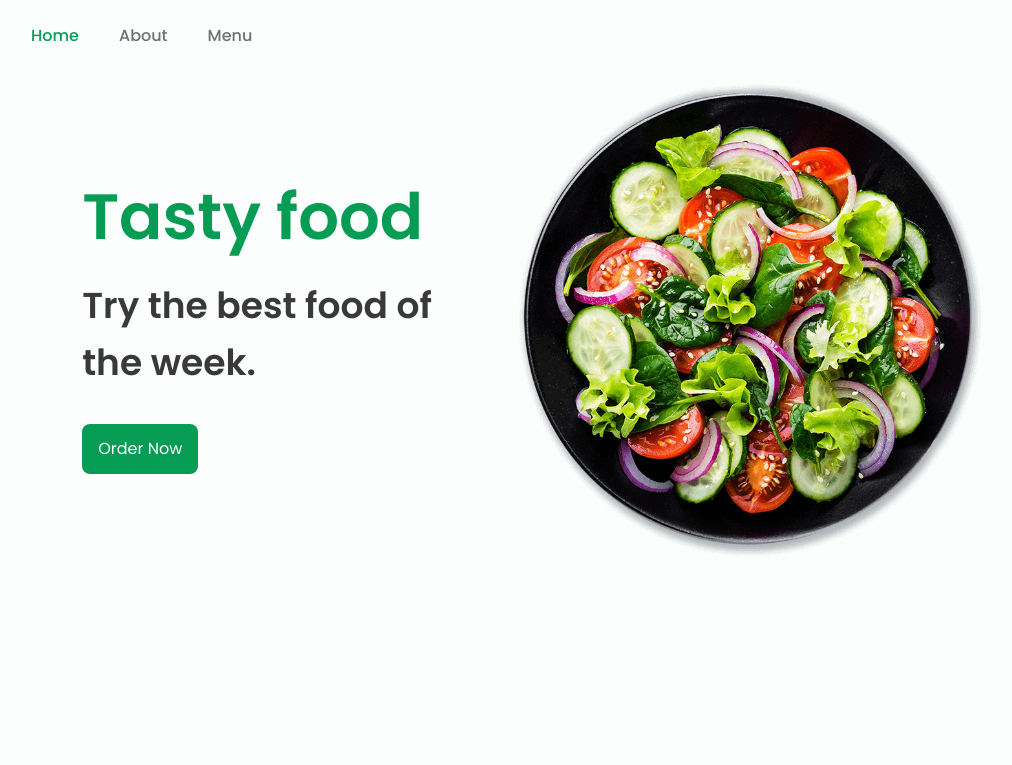
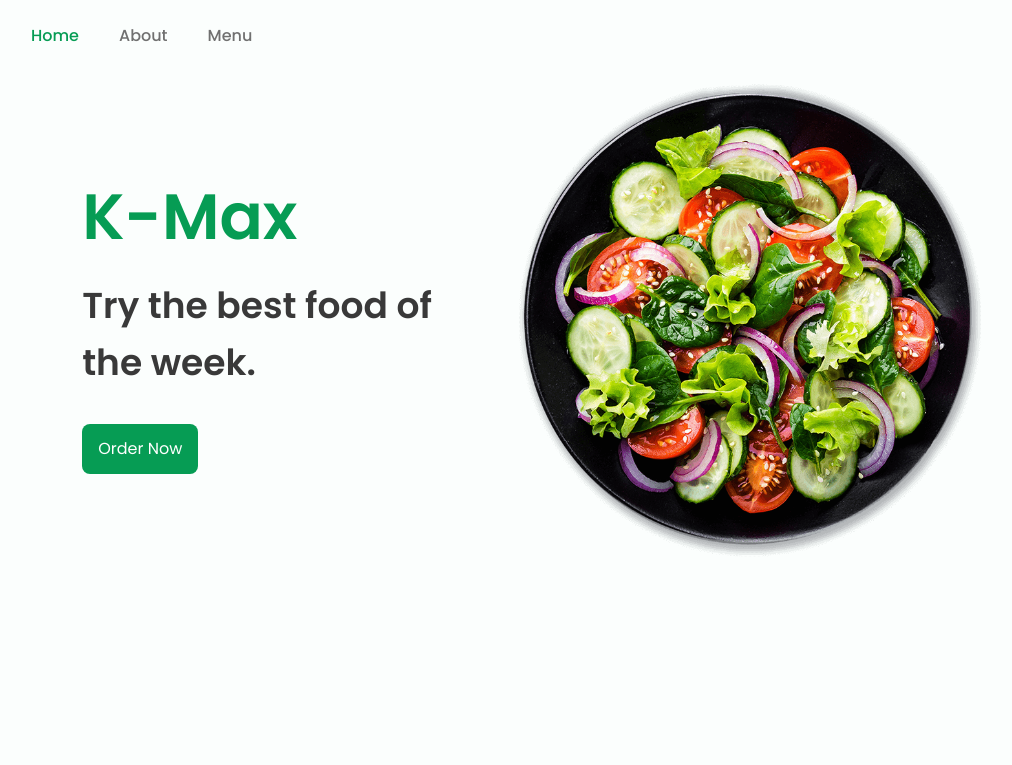
Before and after one commit to kiramerodi/kdgonzales-pwa, a plain HTML site: page index.html in a window 1280 px wide. Shown: the top 765 px of the page, without its empty margins (137-1149 px from the left). Drawn offline with nearby package versions, Linux system fonts and the light colour scheme.

Commit message:
Update index.html

```diff
--- a/index.html
+++ b/index.html
@@ -49,7 +49,7 @@
             <section class="home" id="home">
                 <div class="home__container bd-container bd-grid">
                     <div class="home__data">
-                        <h1 class="home__title">Tasty food</h1>
+                        <h1 class="home__title">K-Max</h1>
                         <h2 class="home__subtitle">Try the best food of <br> the week.</h2>
                         <a href="#" class="button">Order Now</a>
                     </div>
```
